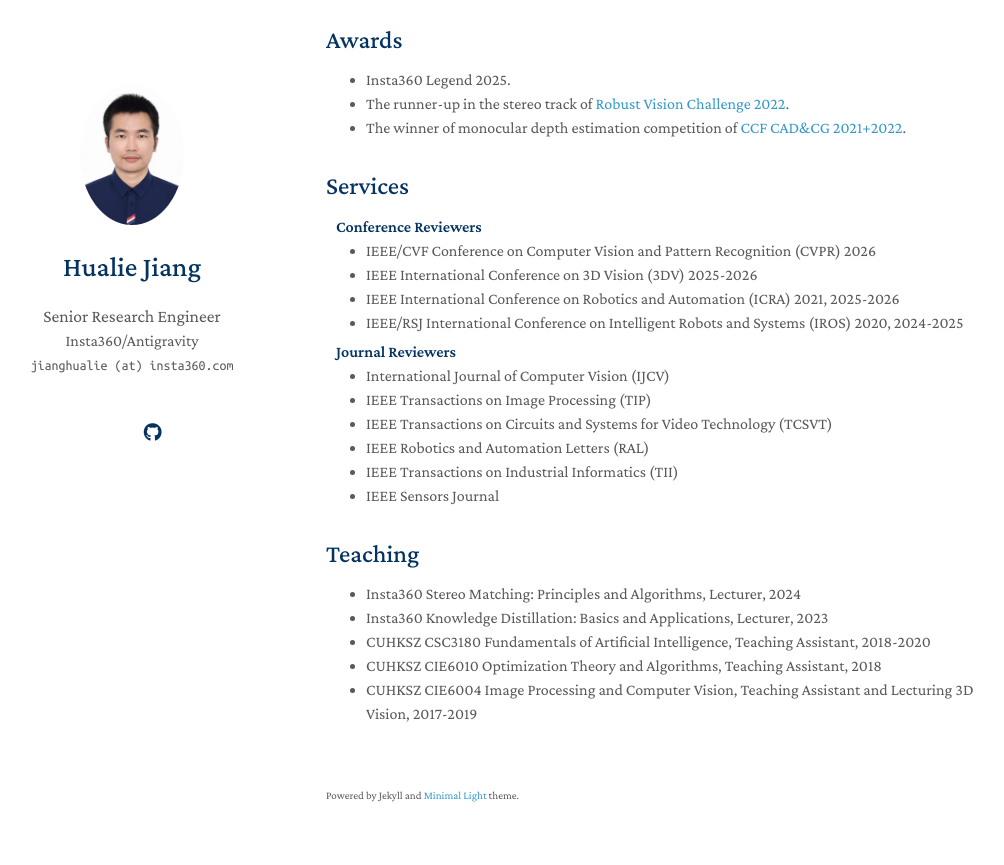
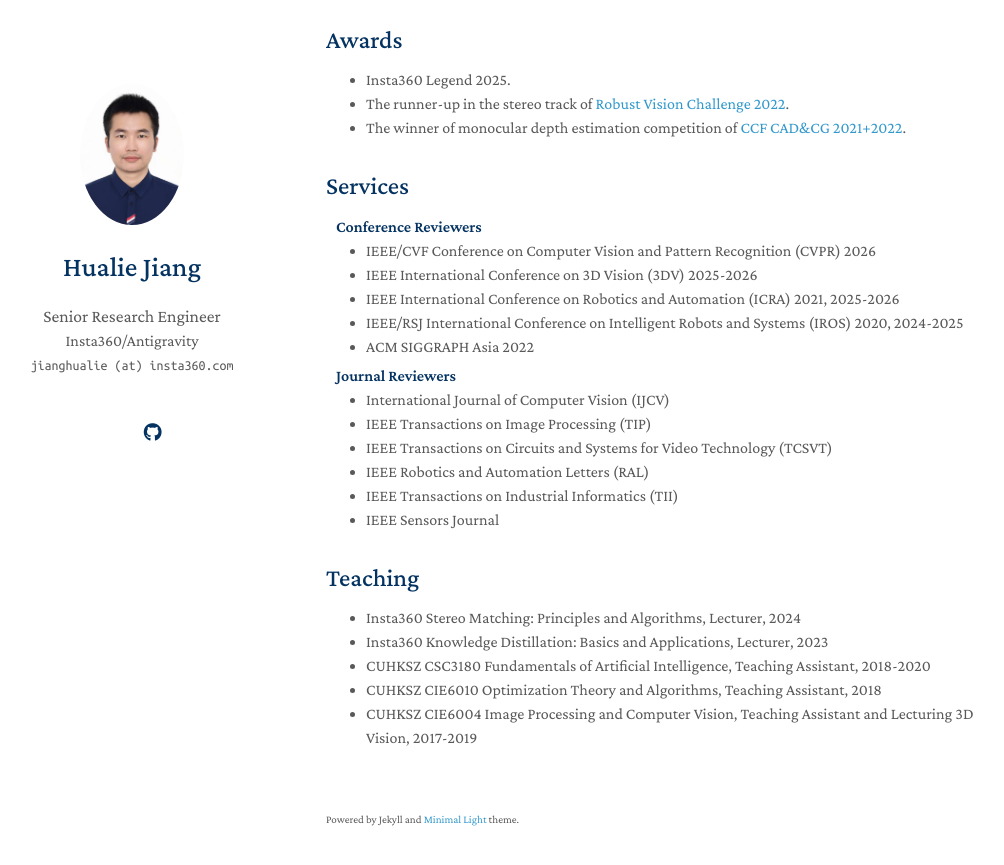
Before and after one commit to hualie/hualie.github.io, a Jekyll site: the page built from index.md, in a window 1280 px wide and 900 px high, scrolled down 2221 px. Shown: the top 865 px of the window, without its empty margins (144-1148 px from the left). Built offline with Jekyll 4.4.1, drawn with Linux system fonts in a browser that asks for light colours; a style sheet for code colours, icons or effects is not loaded; our own code applies the rules of GitHub Pages for plain Markdown files.

Commit message:
Update services.md

```diff
--- a/_includes/services.md
+++ b/_includes/services.md
@@ -7,7 +7,7 @@
   <li><a href="https://3dvconf.github.io/2026/"><autocolor>IEEE International Conference on 3D Vision (3DV) 2025-2026</autocolor></a></li>
   <li><a href="https://2026.ieee-icra.org/"><autocolor>IEEE International Conference on Robotics and Automation (ICRA) 2021, 2025-2026</autocolor></a></li>
   <li><a href="https://www.iros25.org/"><autocolor>IEEE/RSJ International Conference on Intelligent Robots and Systems (IROS) 2020, 2024-2025</autocolor></a></li>
-
+  <li><a href="https://sa2022.siggraph.org/en/index.html"><autocolor>ACM SIGGRAPH Asia 2022</autocolor></a></li>
 </ul>
 
 <h4 style="margin:0 10px 0;">Journal Reviewers</h4>
```
